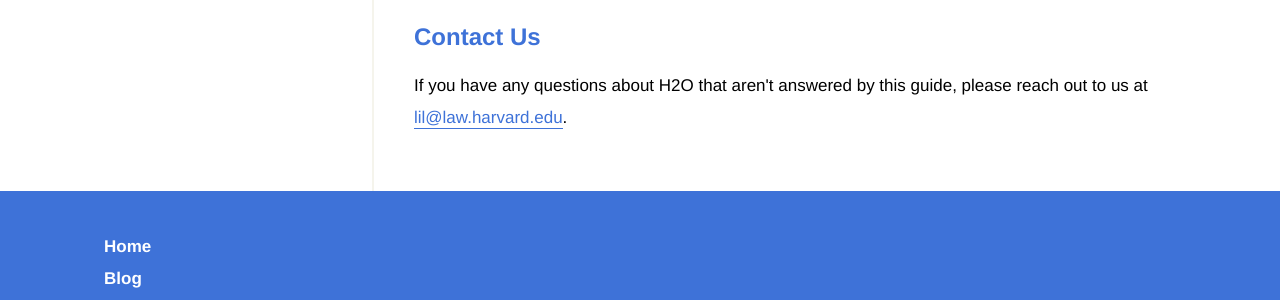
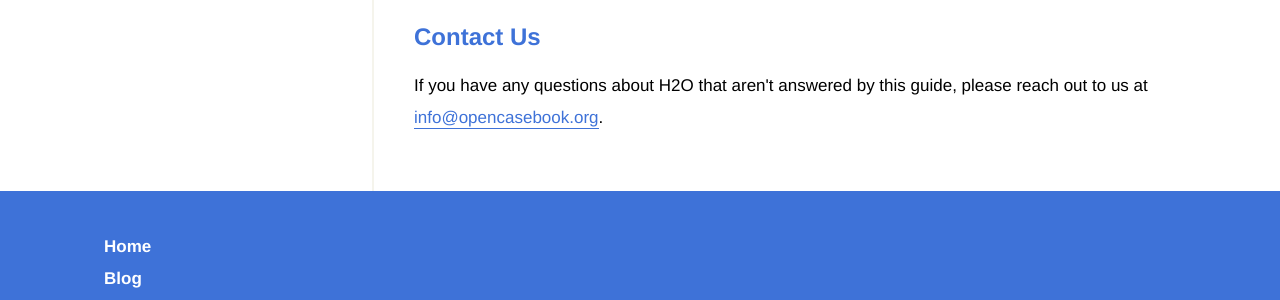
Before and after one commit to harvard-lil/h2o-static, a Jekyll site: the page built from app/other-resources.html, in a window 1280 px wide and 900 px high, scrolled down 3091 px. Shown: the part 409-709 px from the top of the window. Built offline with Jekyll 4.4.1, drawn with Linux system fonts in a browser that asks for light colours; comment, search, counter and statistics services are not loaded.

Commit message:
changed contact email address

```diff
--- a/app/other-resources.html
+++ b/app/other-resources.html
@@ -66,6 +66,6 @@ custom-scripts: ['jquery-3.1.1.min.js', 'home.js']
     </ul>
 
     <h2 id="contact-us">Contact Us</h2>
-    <p>If you have any questions about H2O that aren't answered by this guide, please reach out to us at <a href="mailto:lil@law.harvard.edu">lil@law.harvard.edu</a>.</p>
+    <p>If you have any questions about H2O that aren't answered by this guide, please reach out to us at <a href="mailto:info@opencasebook.org">info@opencasebook.org</a>.</p>
 
 </main>
```
